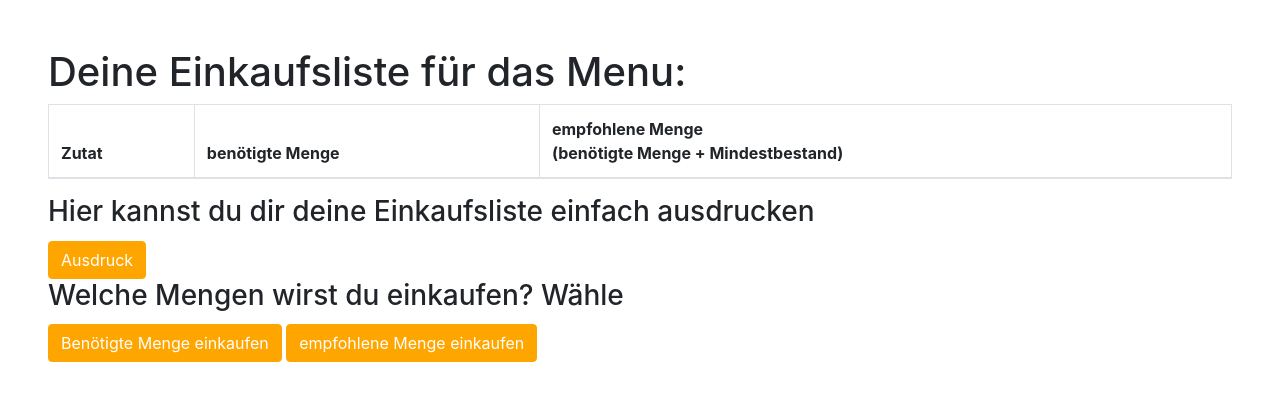
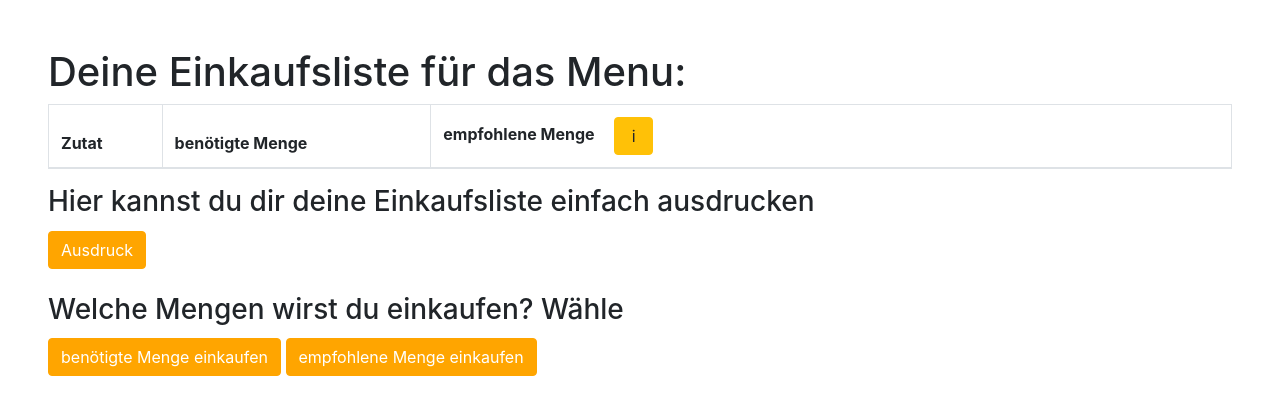
Before and after one commit to Becmar99/prog2, a Flask app: page /einkaufsliste in a window 1280 px wide. Shown: the part 96-511 px from the top of the page. Run offline with Flask 2, Linux system fonts and the light colour scheme; lists and menus that the app fills with data are empty; some libraries are stand-ins or nearby versions.

Commit message:
last comments and ajustments

```diff
--- a/main.py
+++ b/main.py
@@ -21,16 +21,17 @@ def hello():
     menuwahl = json.load(r2)
     rezeptenamen = []
     rezepteindex = 0
-    # um die einzelnen Menü in Dropdown hinzuzufügen
+    #um die einzelnen Menü in dropdown hinzuzufügen
     for item in rezepte_list:
         rezeptenamen.append(rezepte_list[rezepteindex]["rezeptname"])
         rezepteindex = rezepteindex + 1
-    # mit Hilfe einer JSON Datei werden die eigegebenen Daten in die Berechnung übertragen
+    #die eingetragenen daten im formular auf der index.html seite werden im menuwahl.json abgespeichert
     if request.method == 'POST':
         if request.form.get("eintragen") == "Eintragen":
             menuwahl["menu"] = request.form["rezepteliste"]
             menuwahl["anzahlPersonen"] = request.form["anzahl"]
             menuwahl["name"] = request.form["vorname"]
+
 
         with open('menuwahl.json', 'w') as f:
             json.dump(menuwahl, f, indent=4, sort_keys=True)
@@ -39,9 +40,9 @@ def hello():
 
 @app.route("/berechnung")
 def berechnung():
-    #hier werden die gespeicherten Daten aus den json Dateien geladen
     r = open("rezepte.json")
     rezepte_list = json.load(r)
+    #hier werden die gespeicherten daten aus den menuwahl.json datei geladen
     r2 = open("menuwahl.json")
     menuwahl = json.load(r2)
     rezepteindex2 = 0
@@ -54,55 +55,65 @@ def berechnung():
             for item in rezepte_list[rezepteindex2]["zutaten"]:
                 rezeptberechnet.append(rezepte_list[rezepteindex2]["zutaten"][zutatenindex])
                 zutatenindex = zutatenindex + 1
+                #hier wird jede einzelne zutat aus der rezepte.json datei geholt und
+                #in die liste rezeptberechnet hinzugefügt
         rezepteindex2 = rezepteindex2 + 1
-    print(rezeptberechnet)
+        #hier wird der prozess für jedes rezept durchgeführt
     berechnetindex = 0
+    #hier wird zu jeder zutat in der liste rezeptberechnet die menge mit der anzahl personen multipliziert
+    #die berechnung der benötigten menge findet statt
     for item in rezeptberechnet:
-        rezeptberechnet[berechnetindex]["menge"] = rezeptberechnet[berechnetindex]["menge"] * int(
-            menuwahl["anzahlPersonen"])
+        rezeptberechnet[berechnetindex]["menge"] = rezeptberechnet[berechnetindex]["menge"] * int(menuwahl["anzahlPersonen"])
         berechnetindex = berechnetindex + 1
     menuwahl["rezept_berechnet"] = rezeptberechnet
 
     with open('menuwahl.json', 'w') as f:
         json.dump(menuwahl, f, indent=4, sort_keys=True)
-    return render_template('begruessung.html', rezeptberechnet=rezeptberechnet, vorname=menuwahl["name"],
+    return render_template('berechnung.html', rezeptberechnet=rezeptberechnet, vorname=menuwahl["name"],
                            rezepteliste=menuwahl["menu"], personenzahl=menuwahl["anzahlPersonen"])
 
 
 @app.route("/einkaufsliste", methods=['GET', 'POST'])
 def einkaufsliste():
+    #alle benötigten json datein werden geladen
     r = open("vorratskammer.json")
     vorrats_list = json.load(r)
     r2 = open("menuwahl.json")
     menuwahl = json.load(r2)
-    r4 = open("einkaufsliste.json")
-    einkaufsliste = json.load(r4)
+    r3 = open("einkaufsliste.json")
+    einkaufsliste = json.load(r3)
     benoetigte_anzahl = 0
     mindestbestand_anzahl = 0
     rezeptenamen = []
-    #mit buttontoggle wird gesteurt, wann die Einkaufsmöglichkeitsbutton angezeigt werden
+    #mit buttontoggle wird gesteurt, wann die einkaufsmöglichkeitsbutton angezeigt werden
     buttontoggle = True
-    #hier wird für jede Zutat die Menge von der rezeptberechnet liste mit der vorratsliste abgeglichen
+    #hier wird für jede Zutat die menge von der rezeptberechnet liste mit der vorratsliste abgeglichen
     if einkaufsliste == []:
         for zutat in vorrats_list:
             for item in menuwahl["rezept_berechnet"]:
+                #die berechnete menge wird hier mit dem bestand im vorrat abgeglichen
                 if zutat["zutat"] == item["name"]:
                     zutat["menge"] = zutat["menge"] - item["menge"]
                     if zutat["menge"] < 0:
-                        benoetigte_anzahl = zutat["menge"] * -1 #durch -1 wird der Bestand 0 erreicht
-                        mindestbestand_anzahl = benoetigte_anzahl + zutat["mindestbestand"]  #zwingend da zu wenig an Lager
+                        benoetigte_anzahl = zutat["menge"] * -1 #durch multiplizieren mit Faktor -1 wird der bestand 0 erreicht
+                        mindestbestand_anzahl = benoetigte_anzahl + zutat["mindestbestand"]  #die benötigte anzahl wir mit dem mindestbestand addiert um den Vorrat zu füllen
+                        #einaufsliste.json wird erstellt. die zutaten werden mit benötigter sowie mindestbestand anzahl aufgelistet
                         einkaufsliste.append({"name": item["name"], "benötigte_anzahl": str(benoetigte_anzahl) + " " + zutat["mengenart"],
                                               "mindestbestand_anzahl": str(mindestbestand_anzahl) + " " + zutat["mengenart"]})
                     elif 0 <= zutat["menge"] < zutat["mindestbestand"]:
-                        benoetigte_anzahl = 0
+                        benoetigte_anzahl = 0 #wenn die abgeglichene Menge zwischen 0 und dem mindestbestand liegt wird
+                        #die benötigte anzahl auf 0 gesetzt, da man die zutat nicht einkaufen muss
                         mindestbestand_anzahl = zutat["mindestbestand"] - zutat[
-                            "menge"]  #um immer den Mindestbestand zu füllen
+                            "menge"]  #um immer den mindestbestand zu füllen, damit der vorrat immer voll ist
                         einkaufsliste.append({"name": item["name"], "benötigte_anzahl": str(benoetigte_anzahl) + " " + zutat["mengenart"],
                                               "mindestbestand_anzahl": str(mindestbestand_anzahl) + " " + zutat["mengenart"]})
     if request.method == "POST":
         if request.form.get("benoetigt") == "Benötigte Menge einkaufen":
-            buttontoggle = False
-            menuwahl["rezept_berechnet"] = []
+            buttontoggle = False #durch dieses statement werden die zwei einkaufsbutton verschwinden
+            menuwahl["rezept_berechnet"] = []#menuwahl.json liste wird bereinigt, da ansonsten die bestehende Liste
+            #immer weiter ausgebaut wird
+            #hier werden die betroffenen zutaten welche <= 0 sind in der vorratsliste auf 0 gesetzt
+            #(die benötigte menge wurde eingekauft)
             for zutat in vorrats_list:
                 for eintrag in einkaufsliste:
                     if zutat["zutat"] in eintrag["name"]:
@@ -110,19 +121,23 @@ def einkaufsliste():
                             zutat["menge"] = 0
             with open('vorratskammer.json', 'w') as f:
                 json.dump(vorrats_list, f, indent=4, sort_keys=True)
-            einkaufsliste = []
+            einkaufsliste = [] #die einkaufsliste wird geleert
 
 
         if request.form.get("mindestbestand") == "empfohlene Menge einkaufen":
-            buttontoggle = False
-            menuwahl["rezept_berechnet"] = []
+            buttontoggle = False #durch dieses statement werden die zwei einkaufsbutton verschwinden
+            menuwahl["rezept_berechnet"] = [] #menuwahl.json liste wird bereinigt, da ansonsten die bestehende Liste
+            # immer weiter ausgebaut wird
+
+            #hier werden die betroffenen zutaten in der vorratsliste auf den mindestbestand gesetzt
+            #(die empfohlene menge wurde eingekauft)
             for zutat in vorrats_list:
                 for eintrag in einkaufsliste:
                     if zutat["zutat"] in eintrag["name"]:
                         zutat["menge"] = zutat["mindestbestand"]
             with open('vorratskammer.json', 'w') as f:
                 json.dump(vorrats_list, f, indent=4, sort_keys=True)
-            einkaufsliste = []
+            einkaufsliste = [] #die einkaufsliste wird geleert
 
 
     with open('einkaufsliste.json', 'w') as f:
--- a/menuwahl.json
+++ b/menuwahl.json
@@ -1,6 +1,6 @@
 {
-    "anzahlPersonen": "4",
-    "menu": "Kuerbissuppe",
-    "name": "Reed",
+    "anzahlPersonen": "5",
+    "menu": "Tomatensuppe",
+    "name": "Ivo",
     "rezept_berechnet": []
 }
--- a/templates/begruessung.html
+++ b/templates/berechnung.html
@@ -2,7 +2,7 @@
 <html lang="en">
 <head>
     <meta charset="UTF-8">
-    <title>Begruessungshtml</title>
+    <title>Berechnungsseite</title>
     <link rel="stylesheet" href="{{ url_for('static', filename='bootstrap.css') }}">
 </head>
 <body>
@@ -30,8 +30,6 @@
 <div class="m-5">
 <h1>Hallo {{ vorname }} <br> Du willst also  {{ rezepteliste }} für {{ personenzahl }} Personen kochen. <br>Gute Wahl! </h1>
 <h2>Dafür brauchst du folgende Zutaten:</h2>
-<!--Hier dict mit angepasstem rezept eingeben
-Jinja durchloopen mit for die gewissen Items-->
   <!-- Für den Aufbau der Tabelle https://www.w3schools.com/html/html_tables.asp mit Bootstrap https://getbootstrap.com/docs/4.0/content/tables/ -->
 <table class="table table-bordered">
   <thead>
--- a/templates/einkaufsliste.html
+++ b/templates/einkaufsliste.html
@@ -28,15 +28,17 @@
   </div>
 </nav>
 <div class="m-5">
+{% if buttontoggle == true %}<!-- damit die einkaufsmöglichkeiten angezeigt werden -->
 <h1>Deine Einkaufsliste für das Menu:</h1>
 <table class="table table-bordered">
   <thead>
   <tr>
     <th scope="col">Zutat</th>
     <th scope="col">benötigte Menge</th>
-    <th scope="col">empfohlene Menge <br>(benötigte Menge + Mindestbestand)</th> <!-- Hinweis das bei der empfohlenen
-    Menge auch der Mindestbestand hinzugerechnet wird -->
-
+    <th scope="col">empfohlene Menge <input class="btn btn-warning ml-3" style="max-width:5%"data-toggle="tooltip"
+                                            data-placement="top" title="benötigte Menge + Mindestbestand" value="i"></th>
+      <!-- https://getbootstrap.com/docs/4.0/components/tooltips/ hinweis das bei der empfohlenen menge auch der
+      mindestbestand hinzugerechnet wird -->
   </tr>
   </thead>
   <tbody>
@@ -50,21 +52,23 @@
     </tbody>
 </table>
     <form method="POST">
-    {% if buttontoggle == true %}
     <h3>Hier kannst du dir deine Einkaufsliste einfach ausdrucken</h3>
     <!-- https://stackoverflow.com/questions/18191893/generate-pdf-from-html-in-div-using-javascript wurde verwendet
-    um die Einkaufsliste ausdrucken zu können -->
+    um die einkaufsliste ausdrucken zu können -->
     <input type="submit" class="btn btn-primary mt-1" onclick="window.print();" value="Ausdruck">
     <br>
+    <br>
     <h3>Welche Mengen wirst du einkaufen? Wähle</h3>
-    <input type="submit" class="btn btn-primary mt-1" name="benoetigt" value="Benötigte Menge einkaufen">
+    <input type="submit" class="btn btn-primary mt-1" name="benoetigt" value="benötigte Menge einkaufen">
     <input type="submit" class="btn btn-primary mt-1" name="mindestbestand" value="empfohlene Menge einkaufen">
-    {% endif %}
-    {% if buttontoggle == false %}
+{% endif %}
+{% if buttontoggle == false %} <!-- um die seite anzupassen, sobald die einkäufe getätigt wurden -->
+    <br>
+        <h2>Du hast alles eingekauft und kannst los legen :) <br> Viel Spass!</h2>
     <br>
     <h3>Hier kannst du den MenuCalc neu starten</h3>
-    <a href="{{ url_for('hello') }}" class="btn btn-danger mt-1">neu starten</a>
-    {% endif %}
+    <a href="{{ url_for('hello') }}" class="btn btn-danger mt-1">Neu starten</a>
+{% endif %}
   </form>
   </div>
 </body>
--- a/vorratskammer.json
+++ b/vorratskammer.json
@@ -1,18 +1,18 @@
 [
     {
-        "menge": 0,
+        "menge": 5,
         "mengenart": "Stk",
         "mindestbestand": 5,
         "zutat": "Kuerbis"
     },
     {
-        "menge": 0,
+        "menge": 10,
         "mengenart": "dl",
         "mindestbestand": 10,
         "zutat": "Rahm"
     },
     {
-        "menge": 16,
+        "menge": 30,
         "mengenart": "dl",
         "mindestbestand": 30,
         "zutat": "Buillon"
```
Also changed, not shown: templates/index.html (+4 -5 lines), README.md.
